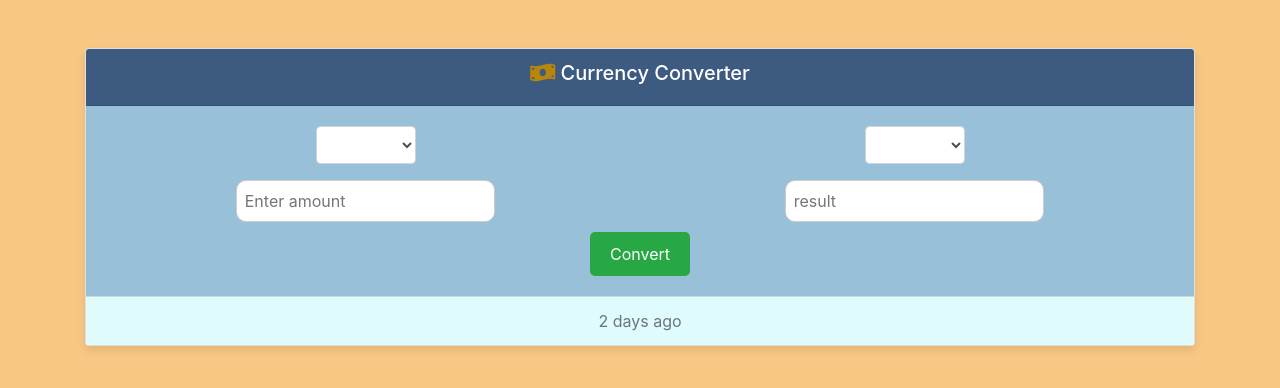
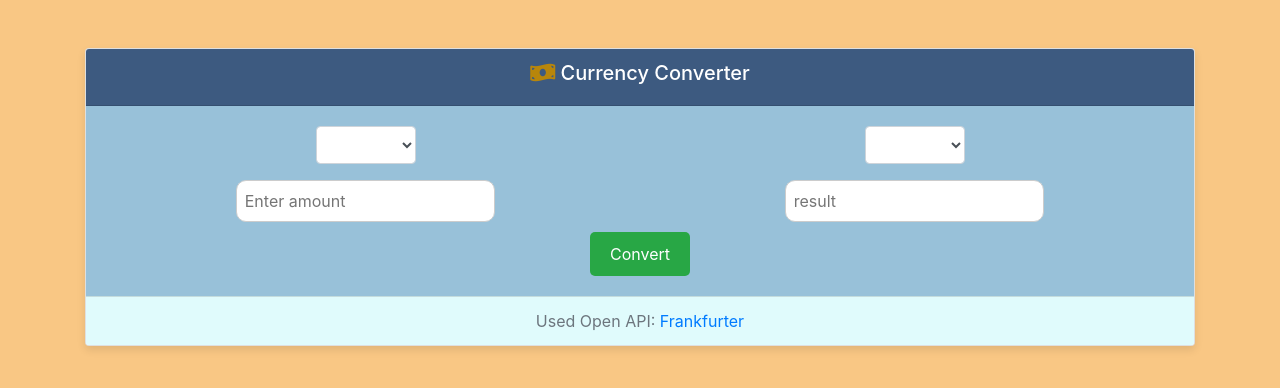
Before and after one commit to prabhurajcode/currency_converter, a plain HTML site: page index.html in a window 1280 px wide. Drawn offline with nearby package versions, Linux system fonts and the light colour scheme; no server answers; a small style sheet from the web is missing.

Commit message:
minor fix

```diff
--- a/index.html
+++ b/index.html
@@ -39,7 +39,7 @@
                 </div>
 
                 <div class="col-12 col-md-6">
-                  <input name="currency_two" type="number" id="result" placeholder="result">
+                  <input name="currency_two" type="number" id="result" placeholder="result" readonly>
 
 
                 </input>
@@ -48,9 +48,9 @@
 
               <div class="btn btn-primary" id="btn">Convert</div>
             </div>
-            <div class="card-footer text-muted">
-              2 days ago
-            </div>
+            <div class="card-footer text-muted text-center">
+              Used Open API: <a href="https://www.frankfurter.app" target="_blank">Frankfurter</a>
+          </div>
           </div>
     </div>
 
```
